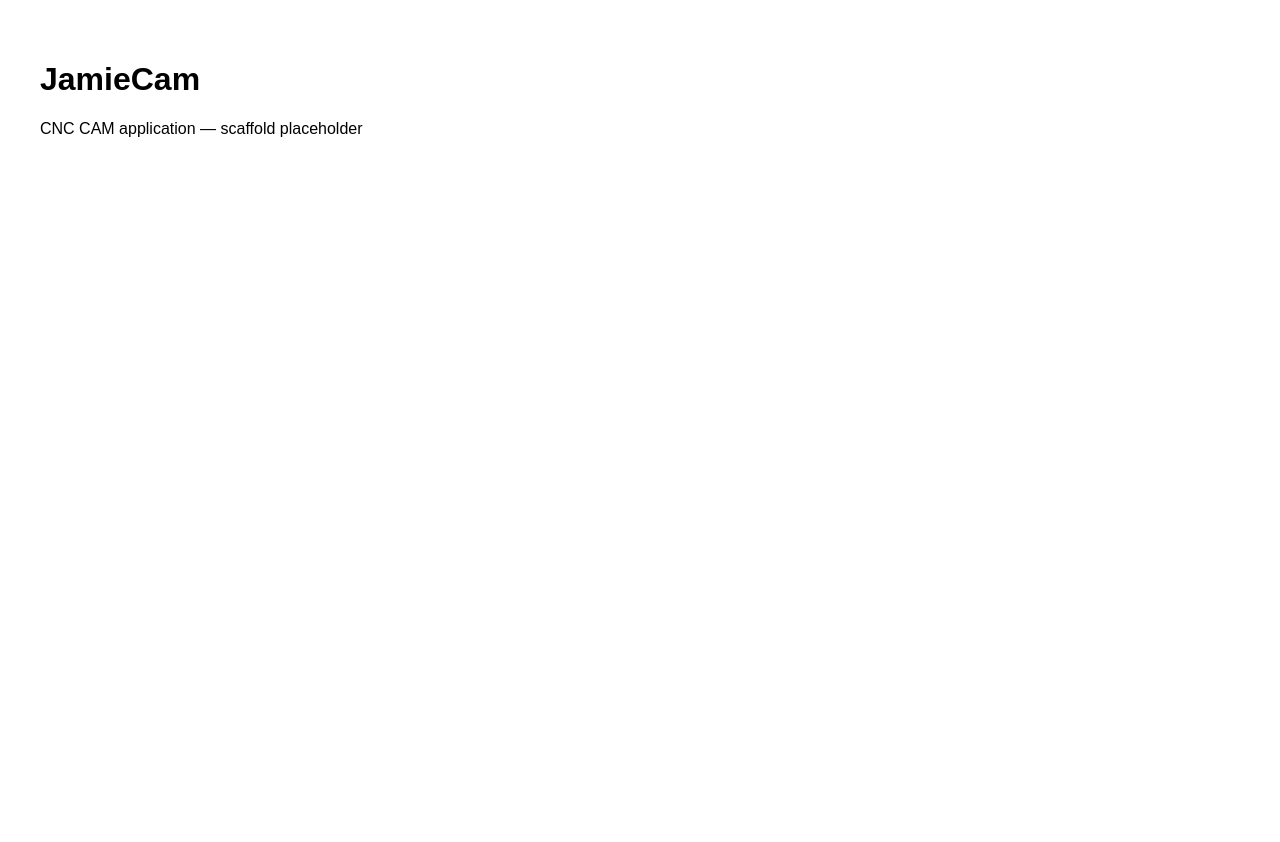
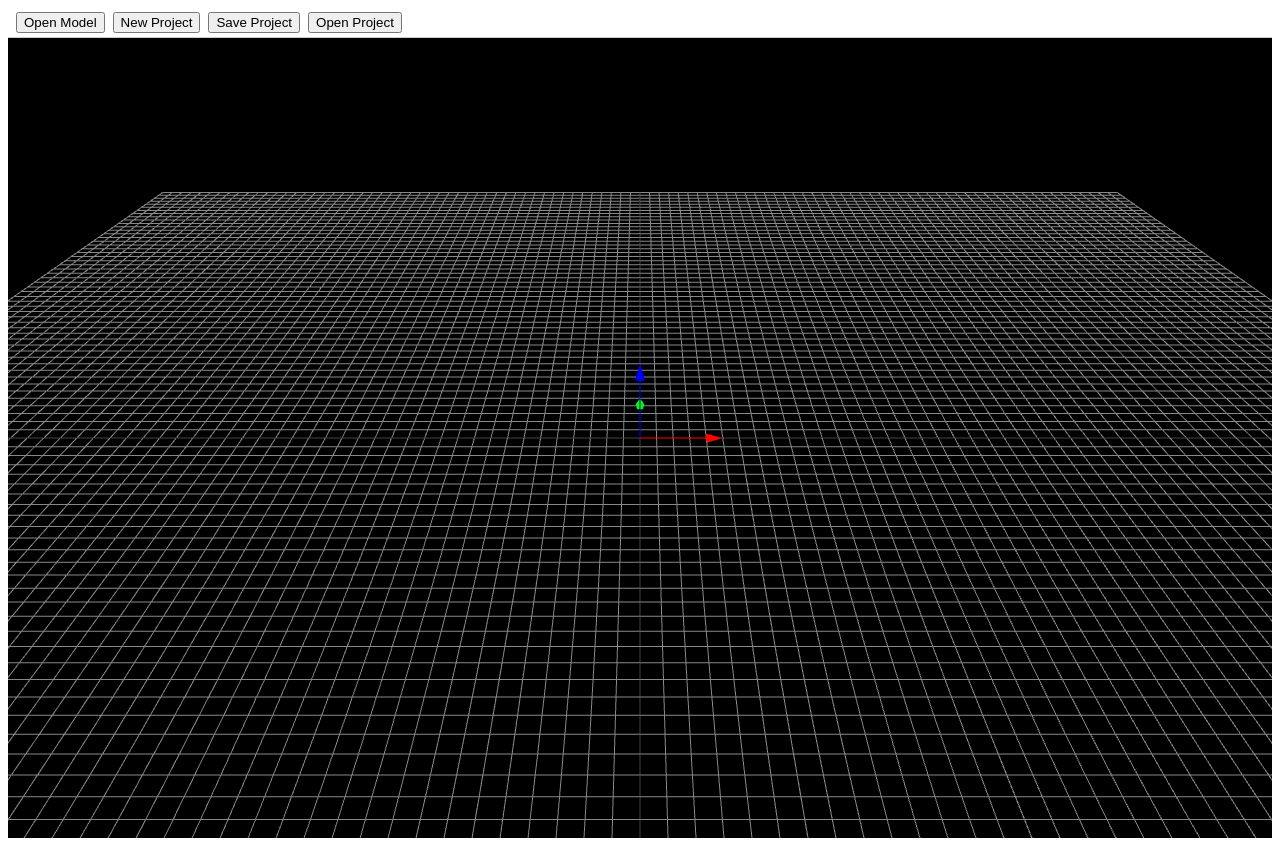
Before and after one commit to vector76/jamiecam, a React (Vite) app: page / in a window 1280 px wide. Before the commit the page ends 800 px from the top, so only its background shows below. Built offline with nearby package versions, Linux system fonts and the light colour scheme; no server answers.

Commit message:
feat: add App shell UI and file operations (bd-atc9)
Built with Raymond (Agent Orchestrator)

```diff
--- a/src/App.tsx
+++ b/src/App.tsx
@@ -1,10 +1,5 @@
-function App() {
-  return (
-    <div style={{ fontFamily: 'sans-serif', padding: '2rem' }}>
-      <h1>JamieCam</h1>
-      <p>CNC CAM application — scaffold placeholder</p>
-    </div>
-  )
+import { AppShell } from './components/layout/AppShell'
+
+export default function App() {
+  return <AppShell />
 }
-
-export default App
--- /dev/null
+++ b/src/components/layout/AppShell.tsx
@@ -0,0 +1,18 @@
+/**
+ * AppShell — root layout component.
+ *
+ * Places the Toolbar across the top and the 3-D Viewport in the remaining
+ * space.  Phase 0: no side panels.
+ */
+
+import { Toolbar } from '../toolbar/Toolbar'
+import { Viewport } from '../../viewport/Viewport'
+
+export function AppShell() {
+  return (
+    <div style={{ display: 'flex', flexDirection: 'column', height: '100vh' }}>
+      <Toolbar />
+      <Viewport style={{ flex: 1 }} />
+    </div>
+  )
+}
--- /dev/null
+++ b/src/components/toolbar/Toolbar.tsx
@@ -0,0 +1,132 @@
+/**
+ * Toolbar — primary file operation buttons.
+ *
+ * Provides Open Model, New Project, Save Project, and Open Project actions.
+ * Each action calls a Tauri native dialog for path selection then delegates
+ * to the IPC API layer.  Errors are surfaced as a dismissible banner; they
+ * are never silently swallowed.
+ */
+
+import { useState } from 'react'
+import { open, save } from '@tauri-apps/plugin-dialog'
+import * as api from '../../api/file'
+import { useProjectStore } from '../../store/projectStore'
+import { useViewportStore } from '../../store/viewportStore'
+import type { AppError, ProjectSnapshot } from '../../api/types'
+
+// ── Window title helper ────────────────────────────────────────────────────────
+
+async function updateWindowTitle(snapshot: ProjectSnapshot): Promise<void> {
+  const filename = snapshot.modelPath?.split('/').pop() ?? snapshot.modelPath
+  const title = snapshot.projectName || filename || 'JamieCam'
+  try {
+    const { getCurrentWindow } = await import('@tauri-apps/api/window')
+    await getCurrentWindow().setTitle(title)
+  } catch {
+    // Not running inside Tauri (tests, browser dev mode) — safe to ignore.
+  }
+}
+
+// ── Component ─────────────────────────────────────────────────────────────────
+
+export function Toolbar() {
+  const [errorMsg, setErrorMsg] = useState<string | null>(null)
+
+  const setSnapshot = useProjectStore((s) => s.setSnapshot)
+  const setMeshData = useViewportStore((s) => s.setMeshData)
+
+  function dismissError() {
+    setErrorMsg(null)
+  }
+
+  function showError(e: unknown) {
+    const err = e as AppError
+    setErrorMsg(err.message ?? err.kind ?? 'An error occurred')
+  }
+
+  // ── Open Model ───────────────────────────────────────────────────────────
+
+  async function handleOpenModel() {
+    const path = await open({
+      filters: [{ name: 'CAD Files', extensions: ['step', 'stp', 'stl'] }],
+    })
+    if (!path) return
+    try {
+      const meshData = await api.openModel(path)
+      const snapshot = await api.getProjectSnapshot()
+      setMeshData(meshData)
+      setSnapshot(snapshot)
+      await updateWindowTitle(snapshot)
+    } catch (e: unknown) {
+      showError(e)
+    }
+  }
+
+  // ── New Project ──────────────────────────────────────────────────────────
+
+  async function handleNewProject() {
+    try {
+      const snapshot = await api.newProject()
+      setSnapshot(snapshot)
+      setMeshData(null)
+      await updateWindowTitle(snapshot)
+    } catch (e: unknown) {
+      showError(e)
+    }
+  }
+
+  // ── Save Project ─────────────────────────────────────────────────────────
+
+  async function handleSaveProject() {
+    const path = await save({
+      filters: [{ name: 'JamieCam Project', extensions: ['jcam'] }],
+    })
+    if (!path) return
+    try {
+      await api.saveProject(path)
+    } catch (e: unknown) {
+      showError(e)
+    }
+  }
+
+  // ── Open Project ─────────────────────────────────────────────────────────
+
+  async function handleOpenProject() {
+    const path = await open({
+      filters: [{ name: 'JamieCam Project', extensions: ['jcam'] }],
+    })
+    if (!path) return
+    try {
+      const snapshot = await api.loadProject(path)
+      setSnapshot(snapshot)
+      if (snapshot.modelPath) {
+        const meshData = await api.openModel(snapshot.modelPath)
+        setMeshData(meshData)
+      } else {
+        setMeshData(null)
+      }
+      await updateWindowTitle(snapshot)
+    } catch (e: unknown) {
+      showError(e)
+    }
+  }
+
+  // ── Render ───────────────────────────────────────────────────────────────
+
+  return (
+    <div style={{ display: 'flex', alignItems: 'center', gap: '0.5rem', padding: '0.25rem 0.5rem', borderBottom: '1px solid #ccc' }}>
+      {errorMsg && (
+        <div role="alert" style={{ color: 'red', marginRight: '0.5rem' }}>
+          <span>{errorMsg}</span>
+          <button onClick={dismissError} aria-label="Dismiss error" style={{ marginLeft: '0.25rem' }}>
+            ✕
+          </button>
+        </div>
+      )}
+      <button onClick={() => void handleOpenModel()}>Open Model</button>
+      <button onClick={() => void handleNewProject()}>New Project</button>
+      <button onClick={() => void handleSaveProject()}>Save Project</button>
+      <button onClick={() => void handleOpenProject()}>Open Project</button>
+    </div>
+  )
+}
--- a/src/viewport/Viewport.tsx
+++ b/src/viewport/Viewport.tsx
@@ -6,13 +6,18 @@
  */
 
 import { useEffect, useRef } from 'react'
+import type React from 'react'
 import * as THREE from 'three'
 import { SceneManager } from './scene'
 import { buildModelMesh } from './modelMesh'
 import { createAxisTriad } from './controls'
 import { useViewportStore } from '../store/viewportStore'
 
-export function Viewport() {
+interface ViewportProps {
+  style?: React.CSSProperties
+}
+
+export function Viewport({ style }: ViewportProps) {
   const containerRef = useRef<HTMLDivElement>(null)
   const mgrRef = useRef<SceneManager | null>(null)
   const modelGroupRef = useRef<THREE.Group | null>(null)
@@ -62,5 +67,5 @@ export function Viewport() {
     }
   }, [meshData])
 
-  return <div ref={containerRef} style={{ width: '100%', height: '100%' }} />
+  return <div ref={containerRef} style={{ width: '100%', height: '100%', ...style }} />
 }
```
Also changed, not shown: 2 other files (tests, documents, lock files or other folders).
